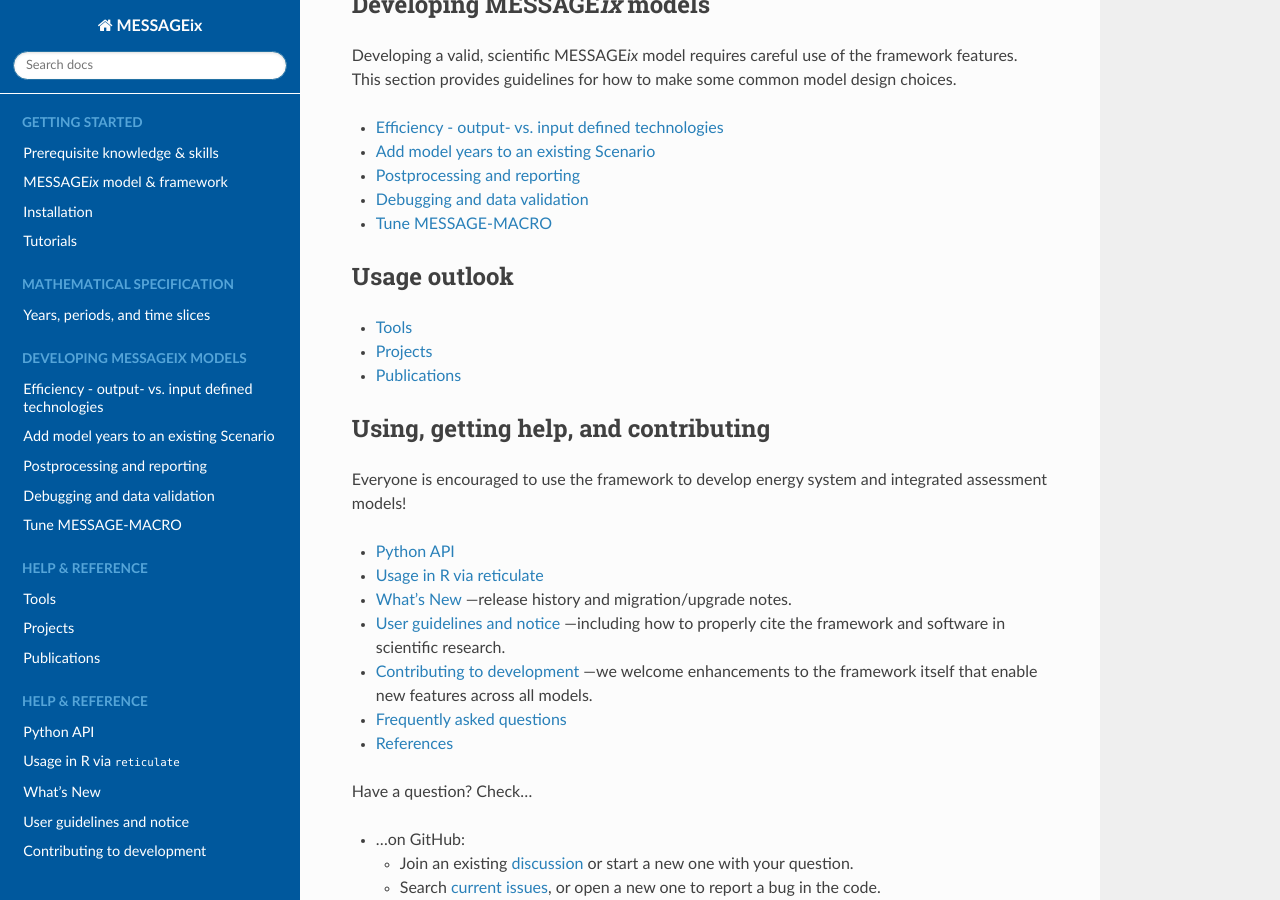
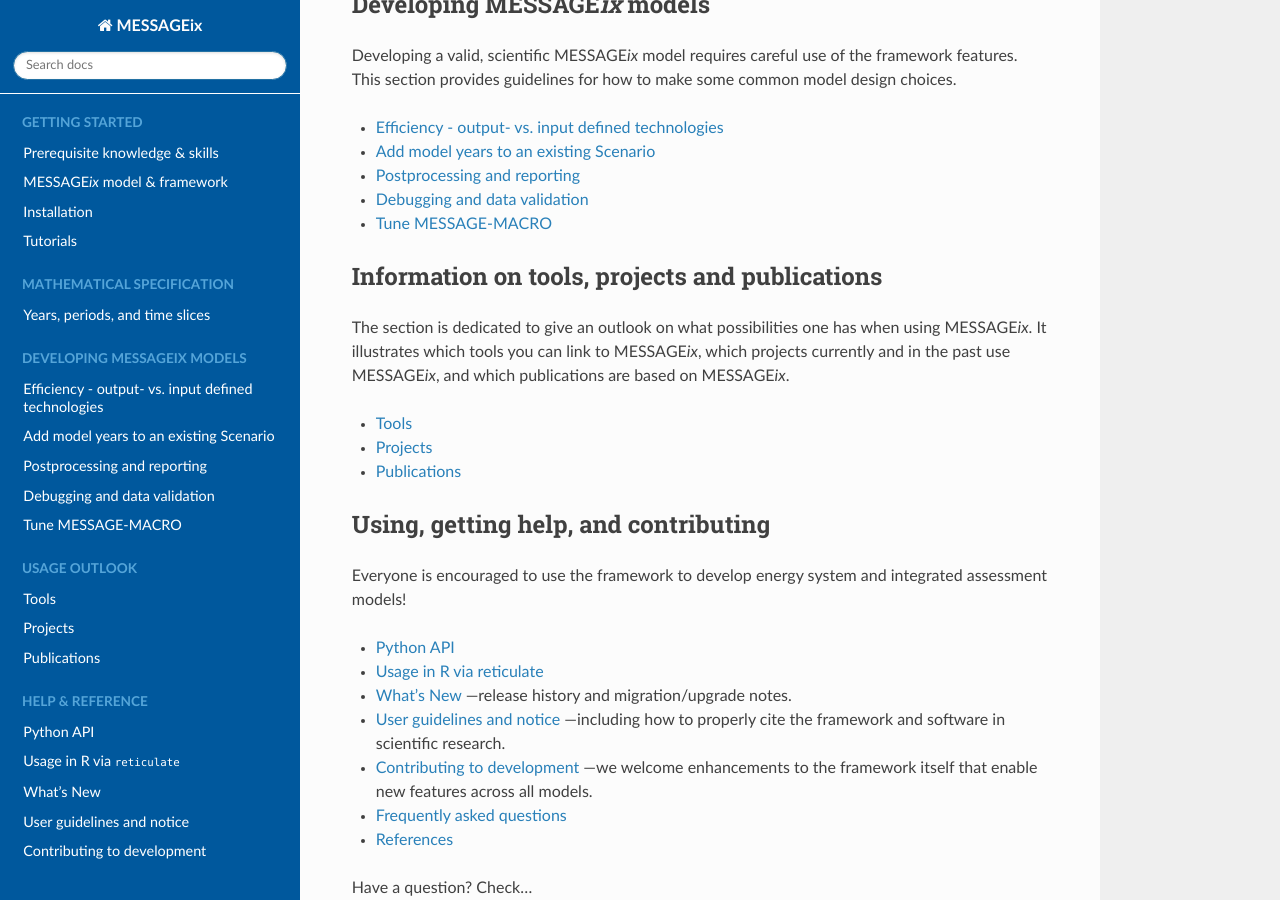
Before and after one commit to iiasa/message_ix, a Sphinx documentation site: the page built from doc/index.rst, in a window 1280 px wide and 900 px high, scrolled down 1319 px. Built offline with Sphinx 7.4.7 and the Read the Docs theme 2.0.0, drawn with Linux system fonts in a browser that asks for light colours; pages that are not in the unit, such as notebooks, are missing from menus; cross-references to code outside the pages are shown as plain code.

Commit message:
Update main page

```diff
--- a/doc/index.rst
+++ b/doc/index.rst
@@ -46,8 +46,6 @@ Then, continue with the:
    framework
    install
    tutorials
-
-
 
 
 .. _core:
@@ -107,8 +105,11 @@ This section provides guidelines for how to make some common model design choice
    macro
 
 
-Usage outlook
-=============
+Information on tools, projects and publications
+===============================================
+
+The section is dedicated to give an outlook on what possibilities one has when using |MESSAGEix|.
+It illustrates which tools you can link to |MESSAGEix|, which projects currently and in the past use |MESSAGEix|, and which publications are based on |MESSAGEix|.
 
 - :doc:`tools`
 - :doc:`projects`
@@ -118,7 +119,7 @@ Usage outlook
 .. toctree::
    :hidden:
    :titlesonly:
-   :caption: Help & reference
+   :caption: Usage outlook
 
    tools
    projects
```
